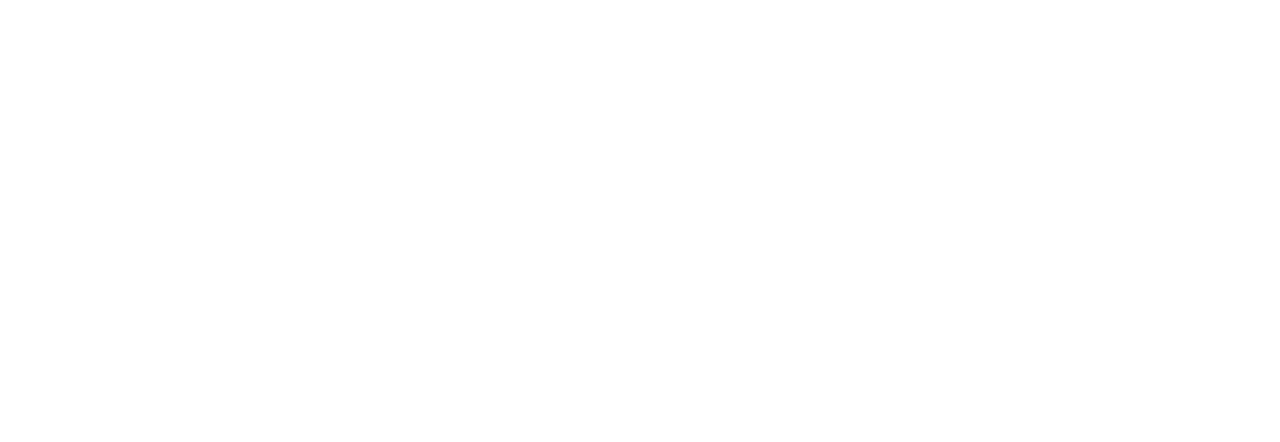
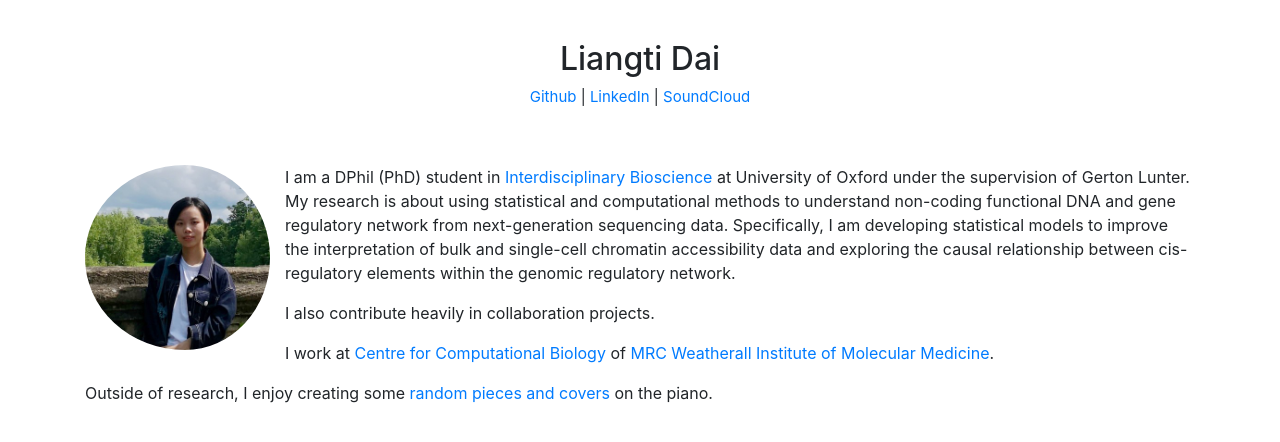
Before and after one commit to hfldai/hfldai.github.io, a plain HTML site: page index.html in a window 1280 px wide. Drawn offline with nearby package versions, Linux system fonts and the light colour scheme.

Commit message:
Add initial styles, prof pic, draft content

```diff
--- /dev/null
+++ b/css/style.css
@@ -0,0 +1,22 @@
+.external {
+    display: block;
+}
+
+.header {
+    padding: 40px;
+    text-align: center;
+    font-size: 30px;
+  }
+
+.subheader {
+    text-align: center;
+    font-size: 15px;
+}
+
+.profimg{
+    border-radius:50%;
+    width: 200px;
+    height:auto;
+    float: left;
+    padding: 0 15px 0 0;
+}
--- a/index.html
+++ b/index.html
@@ -1,9 +1,80 @@
-<!doctype html>
-<html lang="en">
-        <head>
-                <!-- Required meta tags -->
-                <meta charset="utf-8">
-			<title>Liangti Dai</title>
+<!DOCTYPE html>
+<html>
+        <!-- Remote style sheet -->
+        <link rel="stylesheet"
+        href="https://cdn.jsdelivr.net/npm/bootstrap@4.5.3/dist/css/bootstrap.min.css">
 
-	</head>
+        <!-- Local style sheet relative to workspace folder -->
+        <link rel="stylesheet" href="/css/style.css">
+
+        <!-- Embedded style sheet -->
+        <style>
+        #content {
+        display: block;
+        }
+
+        .internal {
+        display: block;
+        }
+        </style>
+
+        <!-- Title: Name; Web Links; Photo -->
+        <div class="header">
+                <h2>Liangti Dai</h2>
+                <div class="subheader">
+                        <a href="https://www.github.com/hfldai">Github</a>  |
+                        <a href="https://www.linkedin.com/in/liangti-dai-5b09671b4/">LinkedIn</a>  |
+                        <a href="https://soundcloud.com/kame-leon-340151747">SoundCloud</a>
+                </div>
+        </div>
+
+
+
+
+
+
+
+<body>
+        <!--Content: Research; Extra (A VERY FIRST VERSION)-->
+        <div class="container external internal" id="content">
+                <p>
+                        <div class="profimg">
+
+                                <img class="profimg" src="/img/ltdai_photo.jfif" >
+                        </div>
+                        I am a DPhil (PhD) student in <a href="https://www.biodtp.ox.ac.uk/">Interdisciplinary Bioscience<a>
+                at University of Oxford under the supervision of Gerton Lunter.
+                My research is about using statistical and computational methods
+                to understand non-coding functional DNA and gene regulatory network
+                from next-generation sequencing data.
+
+                Specifically, I am developing statistical models to improve the interpretation of bulk and single-cell
+                chromatin accessibility data and exploring the causal relationship between cis-regulatory elements within
+                the genomic regulatory network.
+                </p>
+
+                <p>
+                        I also contribute heavily in collaboration projects.
+                </p>
+                <!--ADD AVOCATO & CoMoDTC here-->
+
+                <p>I work at <a href=https://www.imm.ox.ac.uk/research/units-and-centres/mrc-wimm-centre-for-computational-biology>Centre for Computational Biology</a>
+                of <a href=https://www.imm.ox.ac.uk> MRC Weatherall Institute of Molecular Medicine</a>.</p>
+
+                <!--Where to put this bit? <p>Before coming to Oxford, I received my B.S. in Biological Sciences from Nankai University,
+                China in 2018.</p>-->
+
+                <p>Outside of research, I enjoy creating some
+                <a href="https://soundcloud.com/kame-leon-340151747">random pieces and covers</a> on the piano.</p>
+        </div>
+        <!--
+        <div class="row">
+            <div class="col">1 of 2</div>
+            <div class="col">2 of 2</div>
+        </div>
+        -->
+
+
+</body>
+
 </html>
```
Also changed, not shown: img/ltdai_photo.jfif (added), 1 other file.
